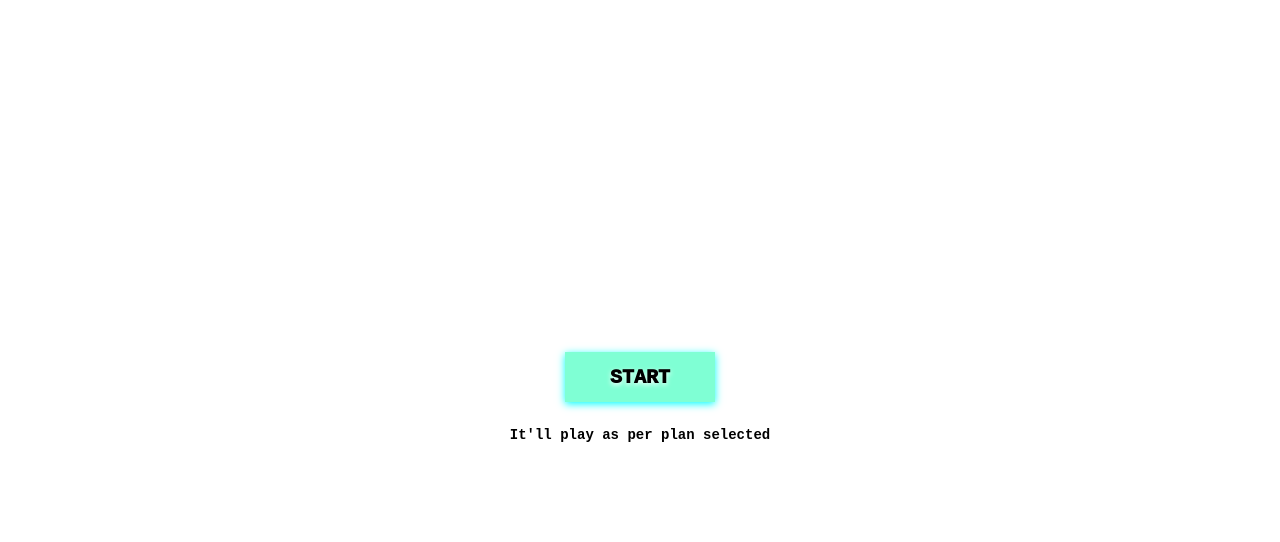
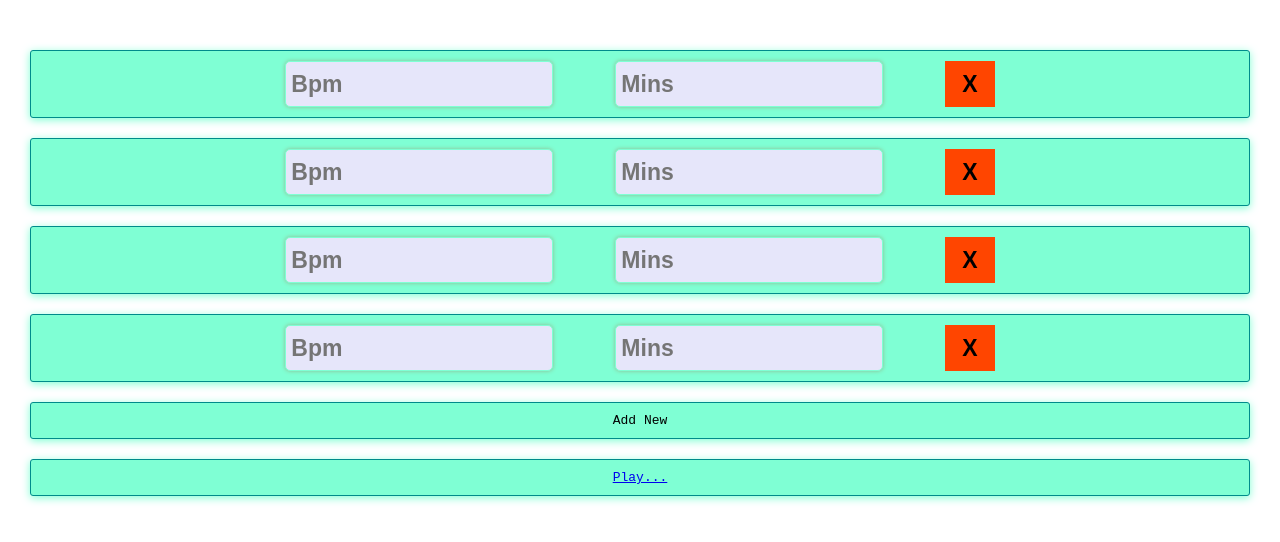
Before and after one commit to avneeshroks/dymetronome, a React (Create React App) app: page / in a window 1280 px wide. Shown: the top 542 px of the page. Built offline with nearby package versions, Linux system fonts and the light colour scheme.

Commit message:
Added the plan page and routing

```diff
--- a/package.json
+++ b/package.json
@@ -7,8 +7,10 @@
     "@testing-library/jest-dom": "^4.2.4",
     "@testing-library/react": "^9.5.0",
     "@testing-library/user-event": "^7.2.1",
+    "history": "^4.10.1",
     "react": "^16.13.1",
     "react-dom": "^16.13.1",
+    "react-router-dom": "^5.1.2",
     "react-scripts": "3.4.1"
   },
   "scripts": {
--- a/src/App.css
+++ b/src/App.css
@@ -5,7 +5,6 @@
   height: calc(100vh - 60px);
   min-height: 100%;
   align-items: center;
-  justify-content: center;
   flex-direction: column;
   font-family: monospace;
 }
--- a/src/App.js
+++ b/src/App.js
@@ -1,36 +1,19 @@
 import React from 'react';
 import './App.css';
-import { Metronome } from './metronome/metronome';
+import { createBrowserHistory } from "history";
+import { Router } from "react-router-dom";
+import Routes from './routes';
+
+const history = createBrowserHistory();
 
 function App() {
 
-  const plan = [
-    {
-      tempo: 40,
-      duration: 0.1
-    },
-    {
-      tempo: 60,
-      duration: 0.1
-    },
-    {
-      tempo: 80,
-      duration: 0.1
-    },
-    {
-      tempo: 120,
-      duration: 0.2
-    },
-    {
-      tempo: 210,
-      duration: 0.2
-    },
-  ];
-
-
   return (
     <div className="App">
-      <Metronome plan={plan}></Metronome>
+      <Router history={history}>
+        <Routes/>
+      </Router>
+      {/* <Metronome plan={plan}></Metronome> */}
     </div>
   );
 }
--- /dev/null
+++ b/src/loadingScreen/loadingScreen.jsx
@@ -0,0 +1,11 @@
+import React from 'react';
+
+export class LoadingScreen extends React.Component {
+    render() {
+        return (
+            <div>
+                Loading....
+            </div>
+        )
+    }
+}
--- a/src/metronome/metronome.css
+++ b/src/metronome/metronome.css
@@ -4,6 +4,7 @@
     width: auto;
     flex-direction: column;
     justify-content: center;
+    height: calc(100vh - 60px);
 }
 
 .btnWrapper {
--- a/src/metronome/metronome.jsx
+++ b/src/metronome/metronome.jsx
@@ -1,20 +1,47 @@
 import React from 'react';
 import { ScheduledMetronome } from '../utils/scheduledMetronome';
 import './metronome.css';
+import { Link } from 'react-router-dom';
 
-export class Metronome extends React.Component {
+export default class Metronome extends React.Component {
 
     metronome;
     currentTempo = null;
 
     constructor(props) {
         super(props);
-        this.plan = this.formatPlan(props.plan);
+        let rawPlan = this.getPlan();
+        this.plan = this.formatPlan(rawPlan);
         this.handleMetronomeStartClick = this.handleMetronomeStartClick.bind(this);
         this.handleMetronomeStopClick = this.handleMetronomeStopClick.bind(this);
         this.handleTick = this.handleTick.bind(this);
         this.handleStop = this.handleStop.bind(this);
         this.handlePlanSeqEnd = this.handlePlanSeqEnd.bind(this);
+    }
+
+    getPlan() {
+        return [
+            {
+                tempo: 40,
+                duration: 0.1
+            },
+            {
+                tempo: 60,
+                duration: 0.1
+            },
+            {
+                tempo: 80,
+                duration: 0.1
+            },
+            {
+                tempo: 120,
+                duration: 0.2
+            },
+            {
+                tempo: 210,
+                duration: 0.2
+            },
+        ];
     }
 
     formatPlan(plan) {
@@ -86,7 +113,8 @@ export class Metronome extends React.Component {
                             {`Currently playing @ : ${this.currentTempo} Bpm...`}
                         </div>
                         : <div>
-                            {`It'll play as per plan selected`}
+                            {`It'll play as per plan selected. If not created yet then go to `}
+                            <Link to="/">plan...</Link>
                         </div>
                     }
                 </div>
--- /dev/null
+++ b/src/planner/planner.css
@@ -0,0 +1,50 @@
+.plannerWrapper {
+    width: calc(100vw - 60px);
+    display: flex;
+    justify-content: center;
+    box-sizing: border-box;
+    flex-direction: column;
+}
+
+.plannerRow {
+    display: flex;
+    width: auto;
+    flex-direction: row;
+    margin-top: 20px;
+    justify-content: center;
+    background-color: aquamarine;
+    padding: 10px;
+    box-shadow: aquamarine 0px 2px 8px;
+    border: 1px solid darkcyan;
+    border-radius: 3px;
+}
+
+.plInputWrapper {
+    margin: 0px 5px;
+}
+
+.plInput {
+    width: 80%;
+    height: 34px;
+    font-weight: bold;
+    padding: 5px;
+    font-size: 23px;
+    border: 1px solid aquamarine;
+    border-radius: 5px;
+    background-color: lavender;
+    box-shadow: 0px 0px 4px darkseagreen;
+}
+
+.plInput:focus {
+    outline: none;
+}
+
+.delPlanBtn {
+    -webkit-appearance: none;
+    height: 46px;
+    font-weight: bold;
+    padding: 5px 17px;
+    font-size: 23px;
+    background-color: orangered;
+    border: none;
+}
--- /dev/null
+++ b/src/planner/planner.jsx
@@ -0,0 +1,76 @@
+import React from 'react';
+import './planner.css'
+import { Link } from 'react-router-dom';
+
+export default class Planner extends React.Component {
+    render() {
+        return (
+            <div className="plannerWrapper">
+                <div className="plannerRow">
+                    <div className="plInputWrapper">
+                        <input className="plInput" type="text" placeholder="Bpm" />
+                    </div>
+                    <div className="plInputWrapper">
+                        <input className="plInput" type="number" placeholder="Mins" />
+                    </div>
+                    <div className="plInputWrapper delPlan">
+                        <button className="delPlanBtn">
+                            X
+                        </button>
+                    </div>
+                </div>
+                <div className="plannerRow">
+                    <div className="plInputWrapper">
+                        <input className="plInput" type="text" placeholder="Bpm" />
+                    </div>
+                    <div className="plInputWrapper">
+                        <input className="plInput" type="number" placeholder="Mins" />
+                    </div>
+                    <div className="plInputWrapper delPlan">
+                        <button className="delPlanBtn">
+                            X
+                        </button>
+                    </div>
+                </div>
+                <div className="plannerRow">
+                    <div className="plInputWrapper">
+                        <input className="plInput" type="text" placeholder="Bpm" />
+                    </div>
+                    <div className="plInputWrapper">
+                        <input className="plInput" type="number" placeholder="Mins" />
+                    </div>
+                    <div className="plInputWrapper delPlan">
+                        <button className="delPlanBtn">
+                            X
+                        </button>
+                    </div>
+                </div>
+                <div className="plannerRow">
+                    <div className="plInputWrapper">
+                        <input className="plInput" type="text" placeholder="Bpm" />
+                    </div>
+                    <div className="plInputWrapper">
+                        <input className="plInput" type="number" placeholder="Mins" />
+                    </div>
+                    <div className="plInputWrapper delPlan">
+                        <button className="delPlanBtn">
+                            X
+                        </button>
+                    </div>
+                </div>
+
+                <div className="plannerRow">
+                    <div>
+                        Add New
+                    </div>
+                </div>
+
+                <div className="plannerRow">
+                    <div>
+                        <Link to="/play">Play...</Link>
+                    </div>
+                </div>
+            </div>
+        )
+    }
+}
--- /dev/null
+++ b/src/routes.js
@@ -0,0 +1,52 @@
+/* eslint-disable react/no-array-index-key */
+import React, { lazy, Fragment, Suspense } from "react";
+import { Switch, Route } from "react-router-dom";
+import { LoadingScreen } from "./loadingScreen/loadingScreen";
+
+
+const routesConfig = [
+    {
+        exact: true,
+        path: "/",
+        component: lazy(() => import("./planner/planner")),
+    },
+    {
+        exact: true,
+        path: "/play",
+        component: lazy(() => import("./metronome/metronome")),
+    },
+];
+
+const renderRoutes = (routes) =>
+    routes ? (
+        <Suspense fallback={<LoadingScreen />}>
+            <Switch>
+                {routes.map((route, i) => {
+                    const Layout = route.layout || Fragment;
+                    const Component = route.component;
+                    return (
+                        <Route
+                            key={i}
+                            path={route.path}
+                            exact={route.exact}
+                            render={(props) => (
+                                <Layout>
+                                    {route.routes ? (
+                                        renderRoutes(route.routes)
+                                    ) : (
+                                            <Component {...props} />
+                                        )}
+                                </Layout>
+                            )}
+                        />
+                    );
+                })}
+            </Switch>
+        </Suspense>
+    ) : null;
+
+function Routes() {
+    return renderRoutes(routesConfig);
+}
+
+export default Routes;
```
Also changed, not shown: 1 other file (tests, documents, lock files or other folders).
